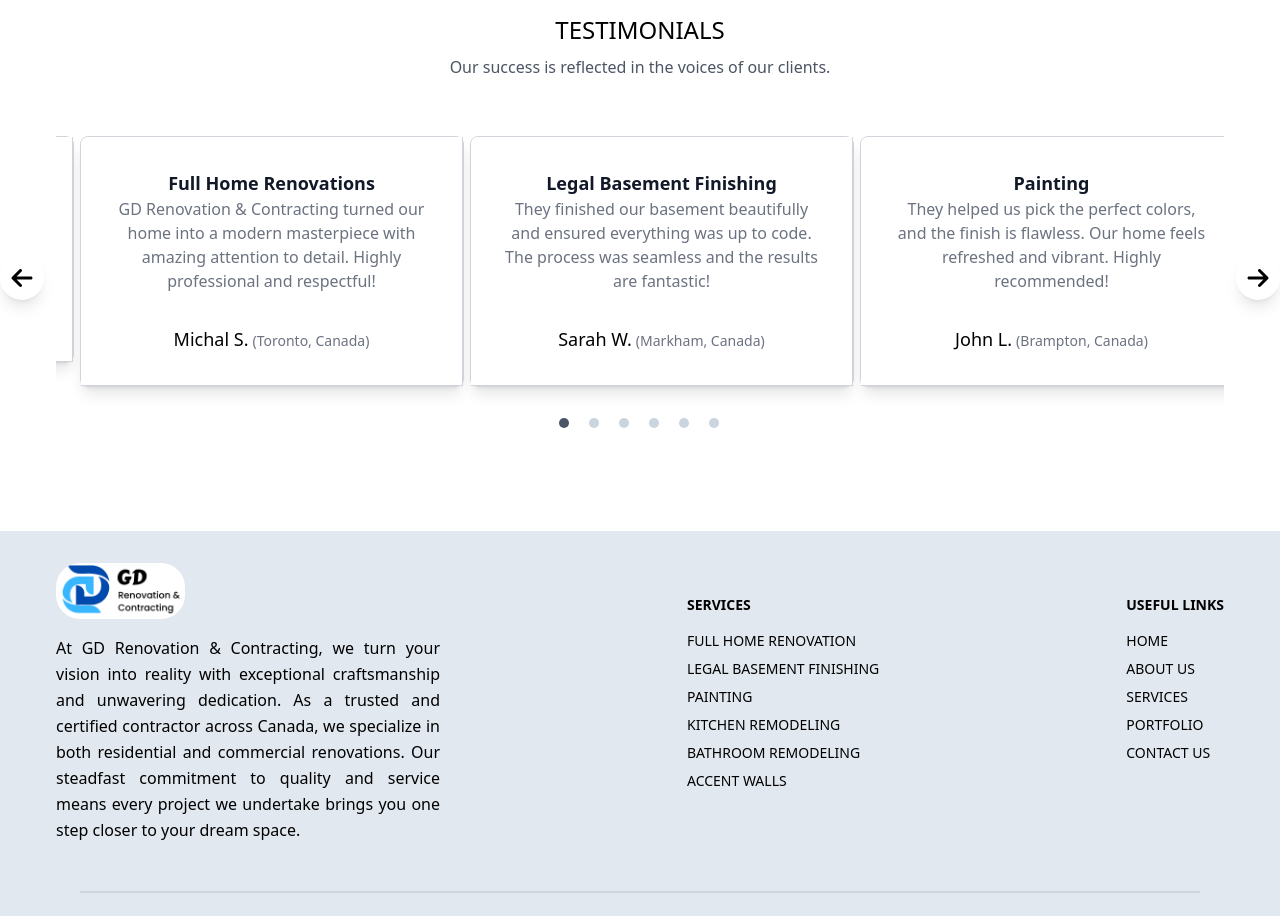
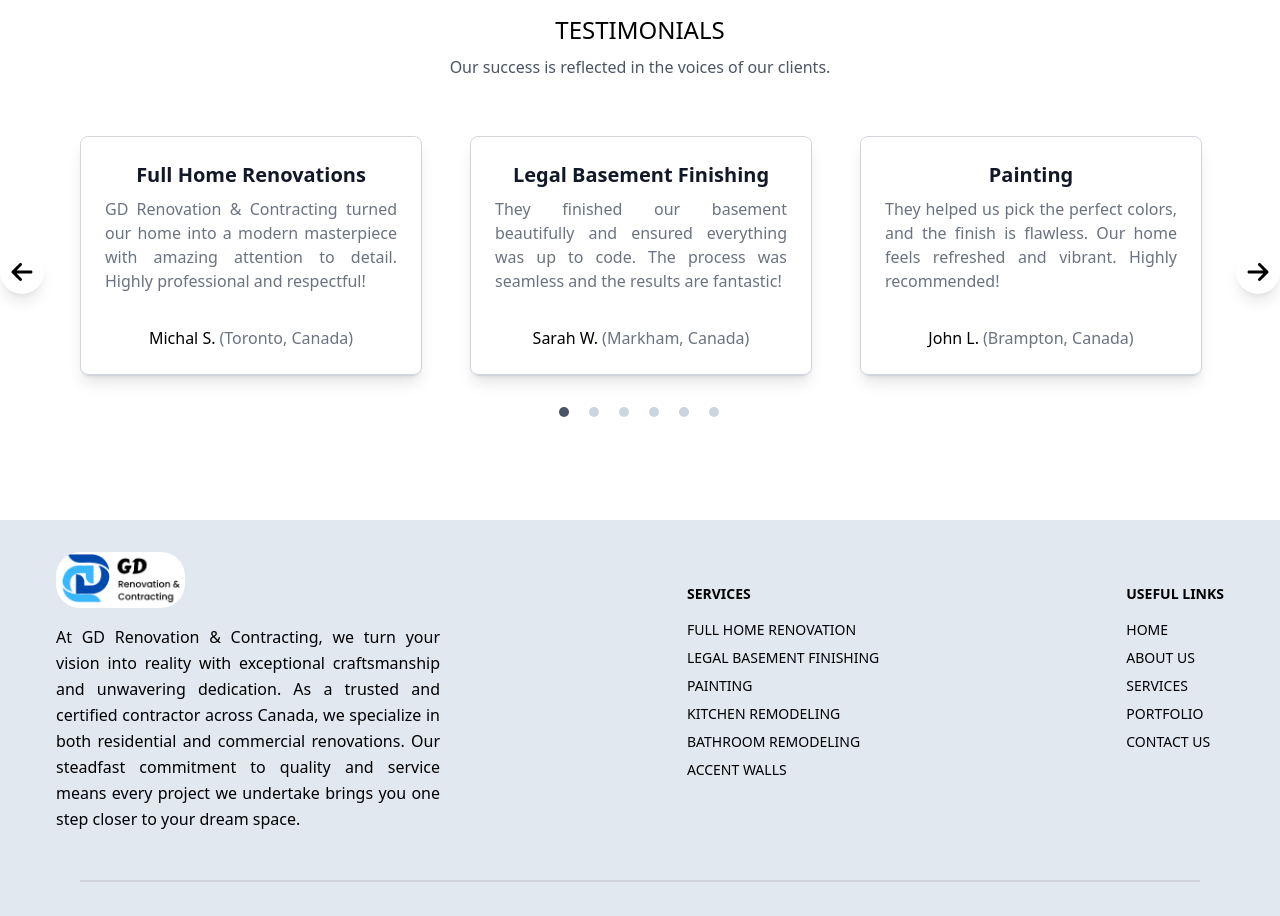
Before and after one commit to gurkirat1802/renovation, a React (Vite) app: page / in a window 1280 px wide. Shown: the part 3560-4476 px from the top of the page. Built offline with nearby package versions, Linux system fonts and the light colour scheme.

Commit message:
Update Card3.jsx

```diff
--- a/src/cards/Card3.jsx
+++ b/src/cards/Card3.jsx
@@ -2,22 +2,21 @@ import React from "react";
 
 const Card3 = (props) => {
     return (
-        <>
-            <div className="mb-8 border border-gray-300 rounded-lg shadow-lg w-96 bg-white dark:bg-gray-800 hover:cursor-pointer">
-                <figure className="flex flex-col items-center justify-center p-8 text-center bg-white border-b border-gray-300 rounded-t-lg md:rounded-t-none md:rounded-ss-lg md:border-e dark:bg-gray-800 dark:border-gray-700">
-                    <blockquote className="max-w-2xl mx-auto mb-4 text-gray-600 lg:mb-8 dark:text-gray-400">
-                        <h3 className="text-lg font-semibold text-gray-900 dark:text-white">
+        <div className="mb-8 border border-gray-300 rounded-lg shadow-lg hover:cursor-pointer h-80 xs:h-64 sm:h-70 med:h-70 lg:h-80 xl:h-60">
+            <figure className="flex flex-col items-center justify-between h-full p-6 text-center bg-white border-b border-gray-300 rounded-lg dark:bg-gray-800 dark:border-gray-700">
+                <blockquote className="w-full text-gray-600 dark:text-gray-400">
+                    <h3 className="xs:text-base sm:text-lg md:text-lg med:text-xl font-semibold text-gray-900 dark:text-white mb-2">
                         {props.title}
                     </h3>
-                        <p className="text-gray-500 dark:text-gray-400">
+                    <p className="text-gray-500 dark:text-gray-400 text-justify text-xs xs:text-sm sm:text-base">
                         {props.desc}
                     </p>
                 </blockquote>
-                    <figcaption className="flex items-center justify-center">
-                        <div className="text-left rtl:text-right">
-                            <div className="text-lg font-medium dark:text-white">
+                <figcaption className="flex items-center justify-center mt-4">
+                    <div className="text-center">
+                        <div className="text-xs xs:text-sm sm:text-base font-medium dark:text-white">
                             {props.name}
-                                <span className="ml-1 text-sm text-gray-500 dark:text-gray-400">
+                            <span className="ml-1 text-xs xs:text-sm sm:text-base text-gray-500 dark:text-gray-400">
                                 ({props.address})
                             </span>
                         </div>
@@ -25,7 +24,6 @@ const Card3 = (props) => {
                 </figcaption>
             </figure>
         </div>
-        </>
     );
 }
 
```
Lines whose indentation alone changed are shown as unchanged.
